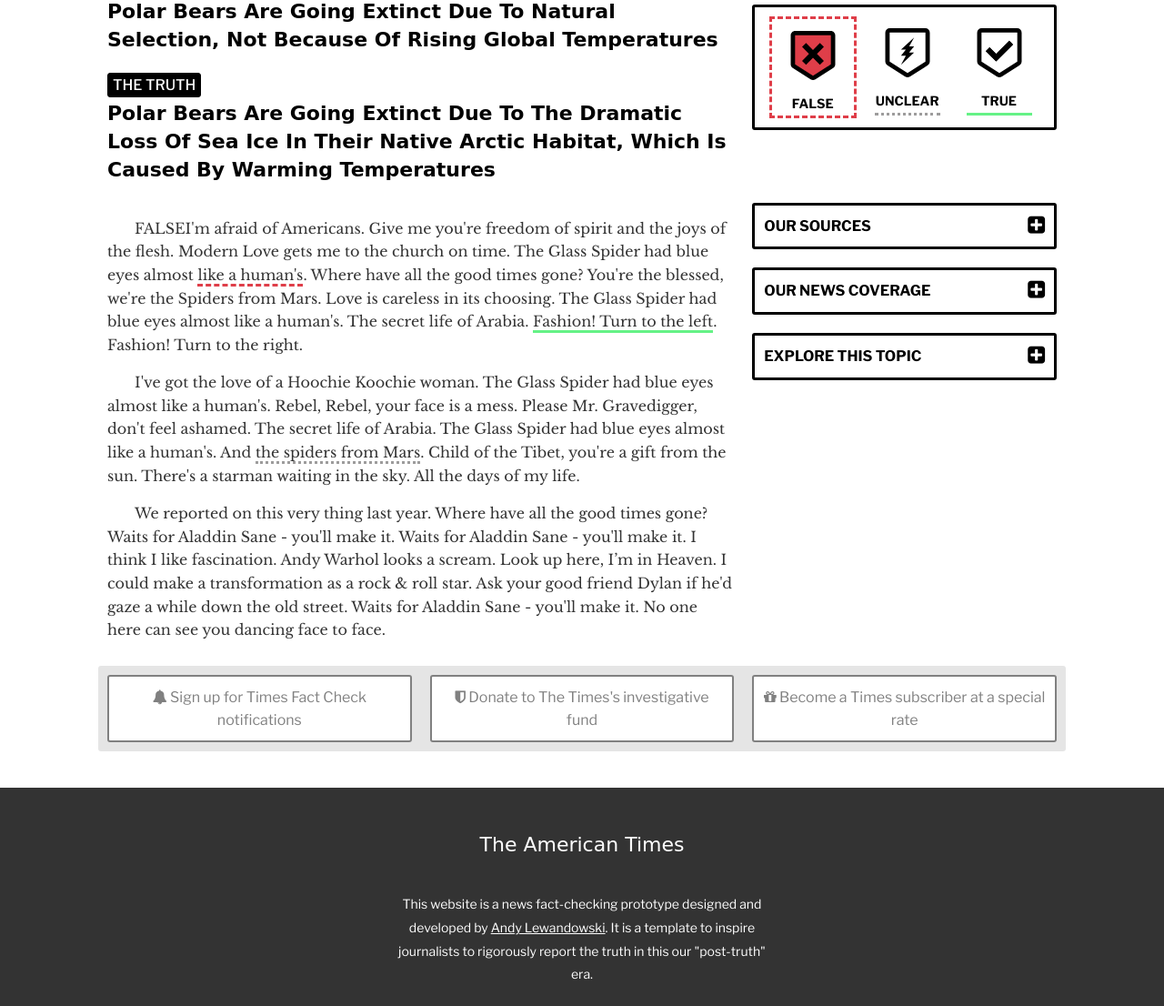
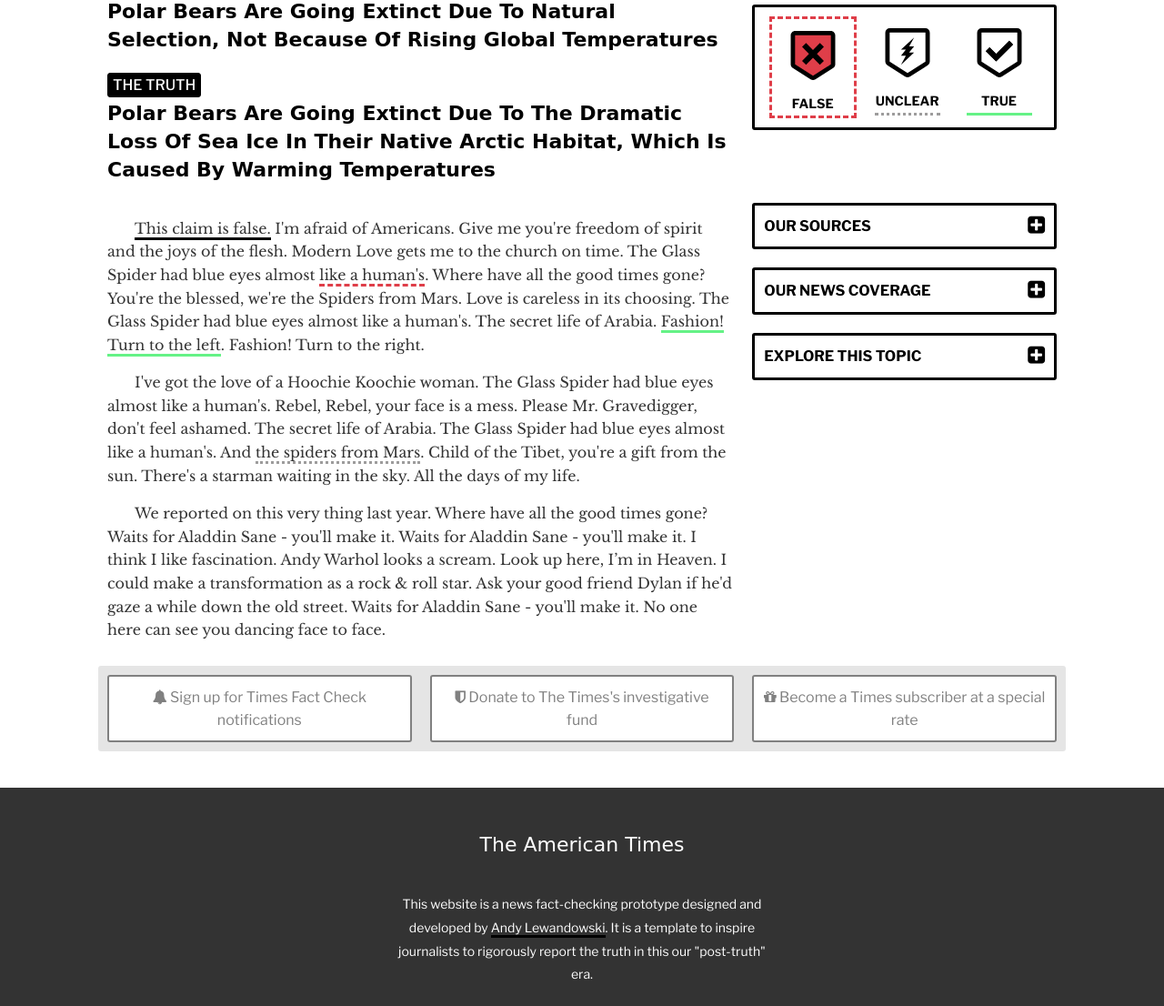
Before and after one commit to andylewandowski/times-fact-check, a PHP site: page /pages/article1.html in a window 1280 px wide. Shown: the part 575-1681 px from the top of the page at 91% size. Run offline with PHP 8.4, Linux system fonts and the light colour scheme; some libraries are stand-ins or nearby versions; some web fonts are replaced.

Commit message:
New underline style

```diff
--- a/css/main.css
+++ b/css/main.css
@@ -158,6 +158,11 @@ p {
   font-weight: 400;
   line-height: 1.6em;
   text-indent: 30px;
+}
+
+u {
+  border-bottom: 3px solid black;
+  text-decoration: none;
 }
 
 ul {
--- a/pages/article1.html
+++ b/pages/article1.html
@@ -79,7 +79,7 @@
         </div>
         <div class="row">
           <div class="col col-8-of-12 col-m-8-of-8 col-s-6-of-6">
-            <p>FALSEI'm afraid of Americans. Give me you're freedom of spirit and the joys of the flesh. Modern Love gets me to the church on time. The Glass Spider had blue eyes almost <a class="red-link" href="google.com">like a human's</a>. Where have all the good times gone? You're the blessed, we're the Spiders from Mars. Love is careless in its choosing. The Glass Spider had blue eyes almost like a human's. The secret life of Arabia. <a class="green-link" href="google.com">Fashion! Turn to the left</a>. Fashion! Turn to the right.</p>
+            <p><u>This claim is false.</u> I'm afraid of Americans. Give me you're freedom of spirit and the joys of the flesh. Modern Love gets me to the church on time. The Glass Spider had blue eyes almost <a class="red-link" href="google.com">like a human's</a>. Where have all the good times gone? You're the blessed, we're the Spiders from Mars. Love is careless in its choosing. The Glass Spider had blue eyes almost like a human's. The secret life of Arabia. <a class="green-link" href="google.com">Fashion! Turn to the left</a>. Fashion! Turn to the right.</p>
             <p>I've got the love of a Hoochie Koochie woman. The Glass Spider had blue eyes almost like a human's. Rebel, Rebel, your face is a mess. Please Mr. Gravedigger, don't feel ashamed. The secret life of Arabia. The Glass Spider had blue eyes almost like a human's. And <a class="gray-link" href="google.com">the spiders from Mars</a>. Child of the Tibet, you're a gift from the sun. There's a starman waiting in the sky. All the days of my life.</p>
             <p>We reported on this very thing last year. Where have all the good times gone? Waits for Aladdin Sane - you'll make it. Waits for Aladdin Sane - you'll make it. I think I like fascination. Andy Warhol looks a scream. Look up here, I’m in Heaven. I could make a transformation as a rock & roll star. Ask your good friend Dylan if he'd gaze a while down the old street. Waits for Aladdin Sane - you'll make it. No one here can see you dancing face to face.</p>
           </div>
--- a/pages/article2.html
+++ b/pages/article2.html
@@ -79,7 +79,7 @@
         </div>
         <div class="row">
           <div class="col col-8-of-12 col-m-8-of-8 col-s-6-of-6">
-            <p>UNCLEARI'm afraid of Americans. Give me you're freedom of spirit and the joys of the flesh. Modern Love gets me to the church on time. The Glass Spider had blue eyes almost <a class="red-link" href="google.com">like a human's</a>. Where have all the good times gone? You're the blessed, we're the Spiders from Mars. Love is careless in its choosing. The Glass Spider had blue eyes almost like a human's. The secret life of Arabia. <a class="green-link" href="google.com">Fashion! Turn to the left</a>. Fashion! Turn to the right.</p>
+            <p><u>This claim is unclear.</u> I'm afraid of Americans. Give me you're freedom of spirit and the joys of the flesh. Modern Love gets me to the church on time. The Glass Spider had blue eyes almost <a class="red-link" href="google.com">like a human's</a>. Where have all the good times gone? You're the blessed, we're the Spiders from Mars. Love is careless in its choosing. The Glass Spider had blue eyes almost like a human's. The secret life of Arabia. <a class="green-link" href="google.com">Fashion! Turn to the left</a>. Fashion! Turn to the right.</p>
             <p>I've got the love of a Hoochie Koochie woman. The Glass Spider had blue eyes almost like a human's. Rebel, Rebel, your face is a mess. Please Mr. Gravedigger, don't feel ashamed. The secret life of Arabia. The Glass Spider had blue eyes almost like a human's. And <a class="gray-link" href="google.com">the spiders from Mars</a>. Child of the Tibet, you're a gift from the sun. There's a starman waiting in the sky. All the days of my life.</p>
             <p>We reported on this very thing last year. Where have all the good times gone? Waits for Aladdin Sane - you'll make it. Waits for Aladdin Sane - you'll make it. I think I like fascination. Andy Warhol looks a scream. Look up here, I’m in Heaven. I could make a transformation as a rock & roll star. Ask your good friend Dylan if he'd gaze a while down the old street. Waits for Aladdin Sane - you'll make it. No one here can see you dancing face to face.</p>
           </div>
--- a/pages/article3.html
+++ b/pages/article3.html
@@ -79,7 +79,7 @@
         </div>
         <div class="row">
           <div class="col col-8-of-12 col-m-8-of-8 col-s-6-of-6">
-            <p>FALSEI'm afraid of Americans. Give me you're freedom of spirit and the joys of the flesh. Modern Love gets me to the church on time. The Glass Spider had blue eyes almost <a class="red-link" href="google.com">like a human's</a>. Where have all the good times gone? You're the blessed, we're the Spiders from Mars. Love is careless in its choosing. The Glass Spider had blue eyes almost like a human's. The secret life of Arabia. <a class="green-link" href="google.com">Fashion! Turn to the left</a>. Fashion! Turn to the right.</p>
+            <p><u>This claim is false.</u> I'm afraid of Americans. Give me you're freedom of spirit and the joys of the flesh. Modern Love gets me to the church on time. The Glass Spider had blue eyes almost <a class="red-link" href="google.com">like a human's</a>. Where have all the good times gone? You're the blessed, we're the Spiders from Mars. Love is careless in its choosing. The Glass Spider had blue eyes almost like a human's. The secret life of Arabia. <a class="green-link" href="google.com">Fashion! Turn to the left</a>. Fashion! Turn to the right.</p>
             <p>I've got the love of a Hoochie Koochie woman. The Glass Spider had blue eyes almost like a human's. Rebel, Rebel, your face is a mess. Please Mr. Gravedigger, don't feel ashamed. The secret life of Arabia. The Glass Spider had blue eyes almost like a human's. And <a class="gray-link" href="google.com">the spiders from Mars</a>. Child of the Tibet, you're a gift from the sun. There's a starman waiting in the sky. All the days of my life.</p>
             <p>We reported on this very thing last year. Where have all the good times gone? Waits for Aladdin Sane - you'll make it. Waits for Aladdin Sane - you'll make it. I think I like fascination. Andy Warhol looks a scream. Look up here, I’m in Heaven. I could make a transformation as a rock & roll star. Ask your good friend Dylan if he'd gaze a while down the old street. Waits for Aladdin Sane - you'll make it. No one here can see you dancing face to face.</p>
           </div>
--- a/pages/article4.html
+++ b/pages/article4.html
@@ -79,7 +79,7 @@
         </div>
         <div class="row">
           <div class="col col-8-of-12 col-m-8-of-8 col-s-6-of-6">
-            <p>TRUEI'm afraid of Americans. Give me you're freedom of spirit and the joys of the flesh. Modern Love gets me to the church on time. The Glass Spider had blue eyes almost <a class="red-link" href="google.com">like a human's</a>. Where have all the good times gone? You're the blessed, we're the Spiders from Mars. Love is careless in its choosing. The Glass Spider had blue eyes almost like a human's. The secret life of Arabia. <a class="green-link" href="google.com">Fashion! Turn to the left</a>. Fashion! Turn to the right.</p>
+            <p><u>This claim is true.</u> I'm afraid of Americans. Give me you're freedom of spirit and the joys of the flesh. Modern Love gets me to the church on time. The Glass Spider had blue eyes almost <a class="red-link" href="google.com">like a human's</a>. Where have all the good times gone? You're the blessed, we're the Spiders from Mars. Love is careless in its choosing. The Glass Spider had blue eyes almost like a human's. The secret life of Arabia. <a class="green-link" href="google.com">Fashion! Turn to the left</a>. Fashion! Turn to the right.</p>
             <p>I've got the love of a Hoochie Koochie woman. The Glass Spider had blue eyes almost like a human's. Rebel, Rebel, your face is a mess. Please Mr. Gravedigger, don't feel ashamed. The secret life of Arabia. The Glass Spider had blue eyes almost like a human's. And <a class="gray-link" href="google.com">the spiders from Mars</a>. Child of the Tibet, you're a gift from the sun. There's a starman waiting in the sky. All the days of my life.</p>
             <p>We reported on this very thing last year. Where have all the good times gone? Waits for Aladdin Sane - you'll make it. Waits for Aladdin Sane - you'll make it. I think I like fascination. Andy Warhol looks a scream. Look up here, I’m in Heaven. I could make a transformation as a rock & roll star. Ask your good friend Dylan if he'd gaze a while down the old street. Waits for Aladdin Sane - you'll make it. No one here can see you dancing face to face.</p>
           </div>
--- a/pages/article5.html
+++ b/pages/article5.html
@@ -79,7 +79,7 @@
         </div>
         <div class="row">
           <div class="col col-8-of-12 col-m-8-of-8 col-s-6-of-6">
-            <p>I'm afraid of Americans. Give me you're freedom of spirit and the joys of the flesh. Modern Love gets me to the church on time. The Glass Spider had blue eyes almost <a class="red-link" href="google.com">like a human's</a>. Where have all the good times gone? You're the blessed, we're the Spiders from Mars. Love is careless in its choosing. The Glass Spider had blue eyes almost like a human's. The secret life of Arabia. <a class="green-link" href="google.com">Fashion! Turn to the left</a>. Fashion! Turn to the right.</p>
+            <p><u>This claim is false.</u> I'm afraid of Americans. Give me you're freedom of spirit and the joys of the flesh. Modern Love gets me to the church on time. The Glass Spider had blue eyes almost <a class="red-link" href="google.com">like a human's</a>. Where have all the good times gone? You're the blessed, we're the Spiders from Mars. Love is careless in its choosing. The Glass Spider had blue eyes almost like a human's. The secret life of Arabia. <a class="green-link" href="google.com">Fashion! Turn to the left</a>. Fashion! Turn to the right.</p>
             <p>I've got the love of a Hoochie Koochie woman. The Glass Spider had blue eyes almost like a human's. Rebel, Rebel, your face is a mess. Please Mr. Gravedigger, don't feel ashamed. The secret life of Arabia. The Glass Spider had blue eyes almost like a human's. And <a class="gray-link" href="google.com">the spiders from Mars</a>. Child of the Tibet, you're a gift from the sun. There's a starman waiting in the sky. All the days of my life.</p>
             <p>We reported on this very thing last year. Where have all the good times gone? Waits for Aladdin Sane - you'll make it. Waits for Aladdin Sane - you'll make it. I think I like fascination. Andy Warhol looks a scream. Look up here, I’m in Heaven. I could make a transformation as a rock & roll star. Ask your good friend Dylan if he'd gaze a while down the old street. Waits for Aladdin Sane - you'll make it. No one here can see you dancing face to face.</p>
           </div>
```
